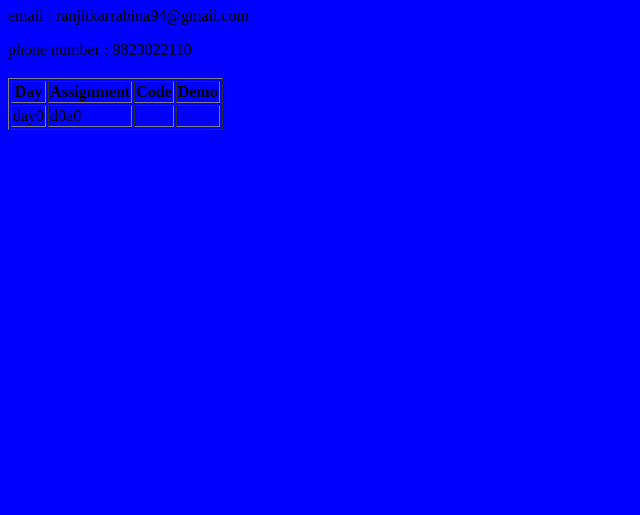
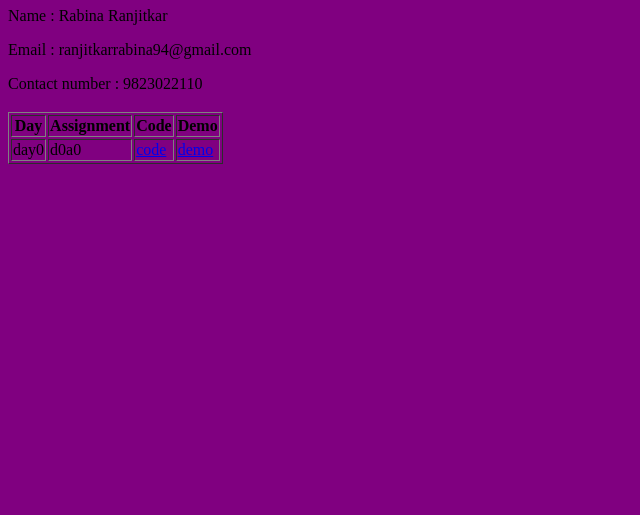
Before and after one commit to Rabina33/rabina33.github.io, a plain HTML site: page index.html in a window 1280 px wide. Shown: the part 285-800 px from the top of the page, without its empty margins (0-640 px from the left). Drawn offline with Linux system fonts and the light colour scheme.

Commit message:
colour changed to purpple

```diff
--- a/index.html
+++ b/index.html
@@ -6,11 +6,12 @@
     <meta name="viewport" content="width=device-width, initial-scale=1.0" />
     <title>Document</title>
   </head>
-  <body bgcolor="blue">
+  <body bgcolor="purple">
     <img src="koa.jpg" width="200px", height="200px"/>
     <h1>Web Dev Course</h1>
-    <p>email : ranjitkarrabina94@gmail.com</p>
-    <p>phone number : 9823022110</p>
+    <p>Name : Rabina Ranjitkar</p>
+    <p>Email : ranjitkarrabina94@gmail.com</p>
+    <p>Contact number : 9823022110</p>
     <table border="1">
       <tr>
         <h3>
```
